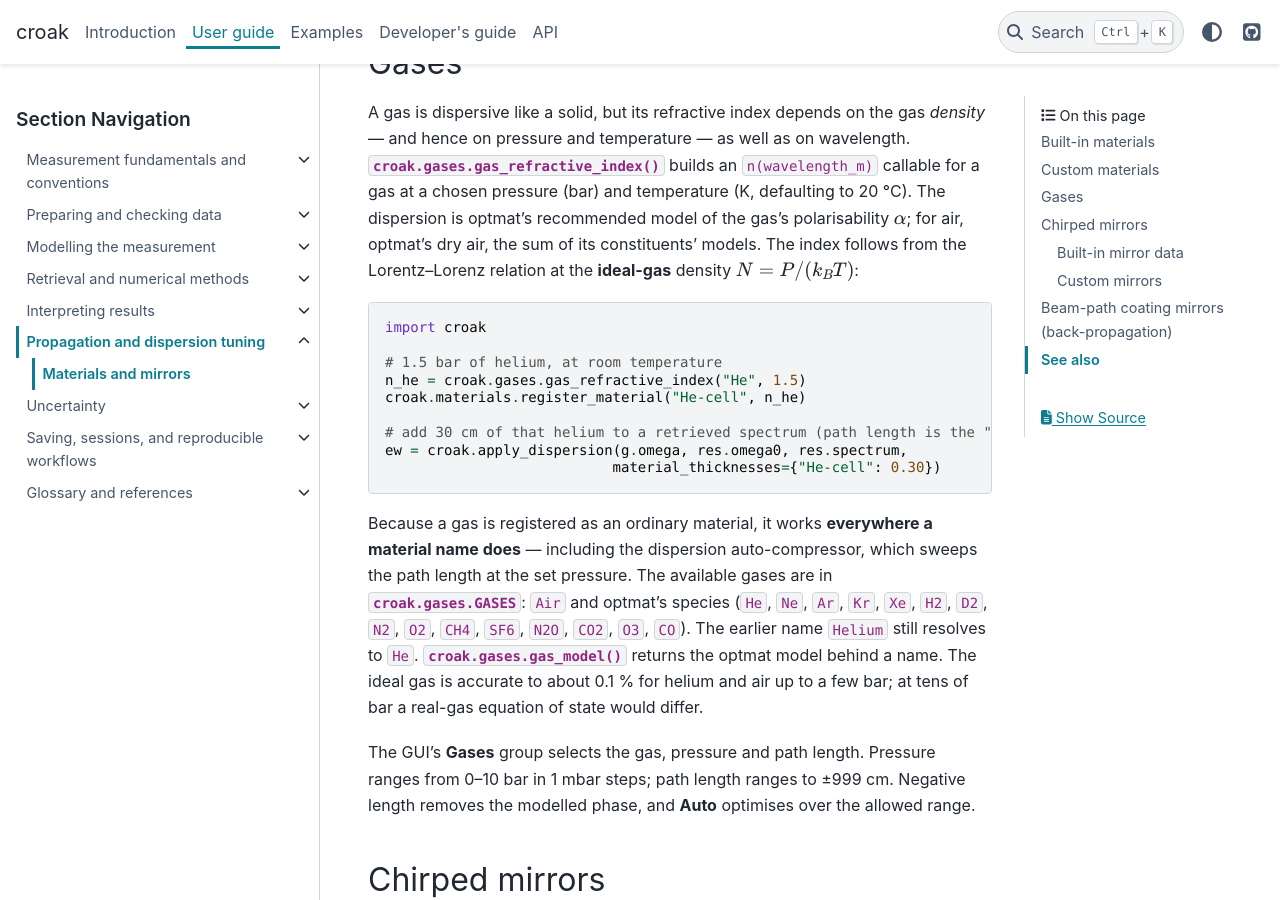
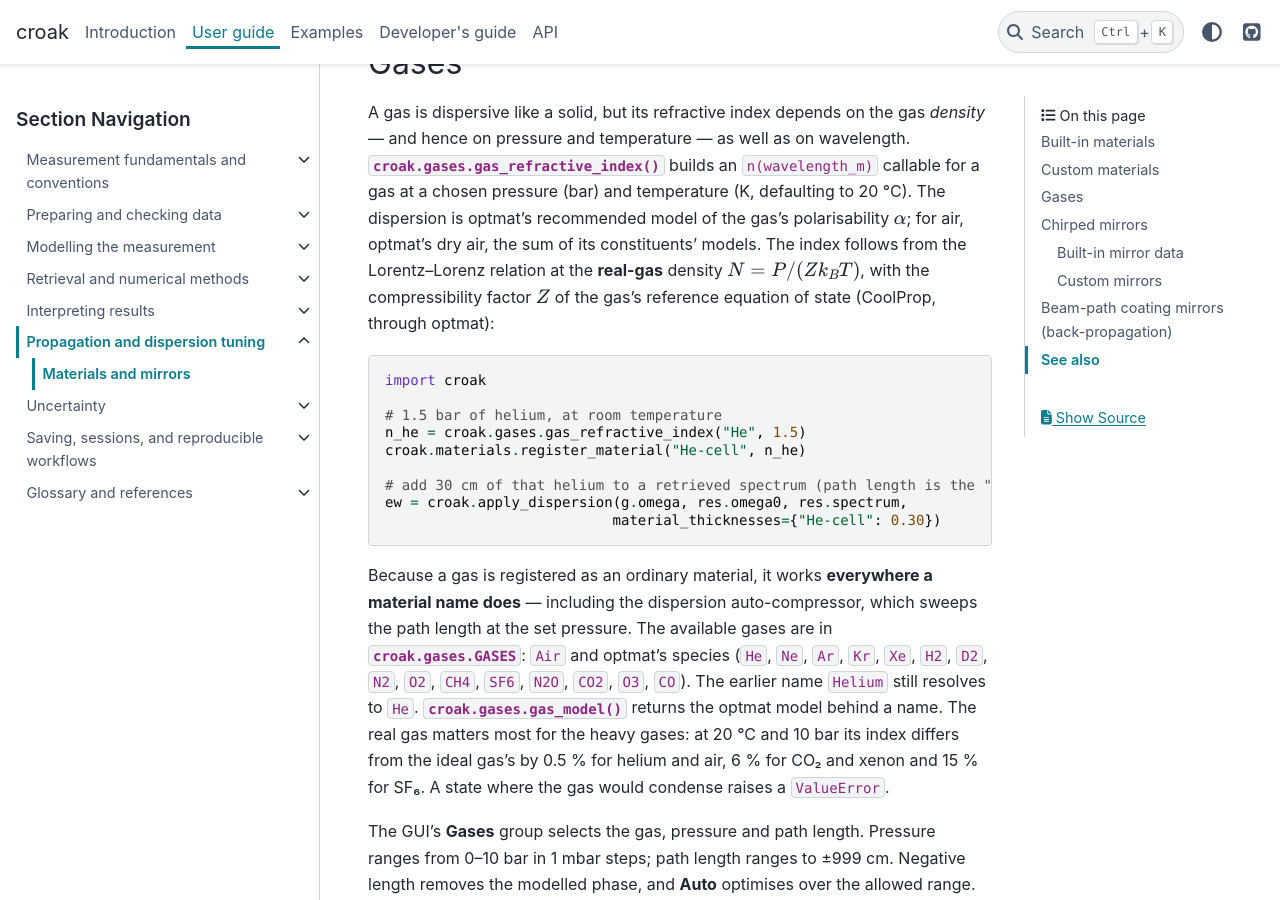
Before and after one commit to LupoLab/croak, a Sphinx documentation site: the page built from docs/howto/materials_and_mirrors.md, in a window 1280 px wide and 900 px high, scrolled down 2863 px. Built offline with Sphinx 7.4.7 and the PyData theme 0.15.4, drawn with Linux system fonts in a browser that asks for light colours.

Commit message:
Evaluate gases at the real-gas density
The ideal gas was off by 6 % for CO2 and xenon and 15 % for SF6 at 10 bar.
optmat's reference equations of state (CoolProp) are already installed and
cost nothing extra per call; a state where the gas condenses is refused when
the gas is built.

Co-Authored-By: Claude Opus 5.5 <noreply@anthropic.com>

````diff
--- a/docs/howto/materials_and_mirrors.md
+++ b/docs/howto/materials_and_mirrors.md
@@ -115,7 +115,9 @@ A gas is dispersive like a solid, but its refractive index depends on the gas
 gas at a chosen pressure (bar) and temperature (K, defaulting to 20 °C). The
 dispersion is optmat's recommended model of the gas's polarisability $\alpha$; for
 air, optmat's dry air, the sum of its constituents' models. The index follows from
-the Lorentz–Lorenz relation at the **ideal-gas** density $N = P/(k_B T)$:
+the Lorentz–Lorenz relation at the **real-gas** density $N = P/(Z k_B T)$, with the
+compressibility factor $Z$ of the gas's reference equation of state (CoolProp,
+through optmat):
 
 ```python
 import croak
@@ -135,8 +137,10 @@ path length at the set pressure. The available gases are in
 {data}`croak.gases.GASES`: `Air` and optmat's species (`He`, `Ne`, `Ar`, `Kr`,
 `Xe`, `H2`, `D2`, `N2`, `O2`, `CH4`, `SF6`, `N2O`, `CO2`, `O3`, `CO`). The earlier
 name `Helium` still resolves to `He`. {func}`croak.gases.gas_model` returns the
-optmat model behind a name. The ideal gas is accurate to about 0.1 % for helium and
-air up to a few bar; at tens of bar a real-gas equation of state would differ.
+optmat model behind a name. The real gas matters most for the heavy gases: at 20 °C
+and 10 bar its index differs from the ideal gas's by 0.5 % for helium and air, 6 %
+for CO₂ and xenon and 15 % for SF₆. A state where the gas would condense raises a
+`ValueError`.
 
 The GUI's **Gases** group selects the gas, pressure and path length. Pressure
 ranges from 0–10 bar in 1 mbar steps; path length ranges to ±999 cm. Negative
````
Also changed, not shown: CHANGELOG.md (+6 -2 lines), docs/reference/features.md (+1 -1 lines), 3 other files.
